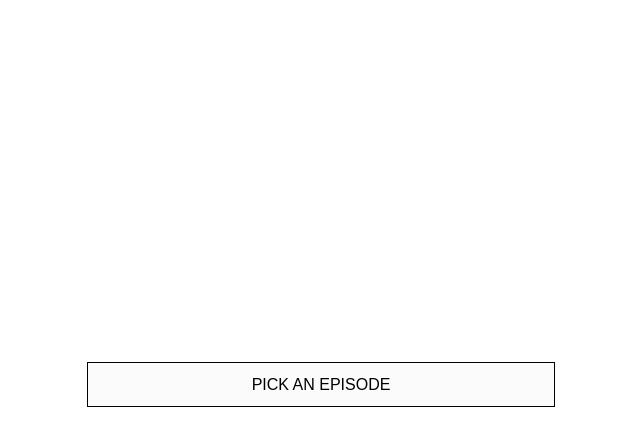
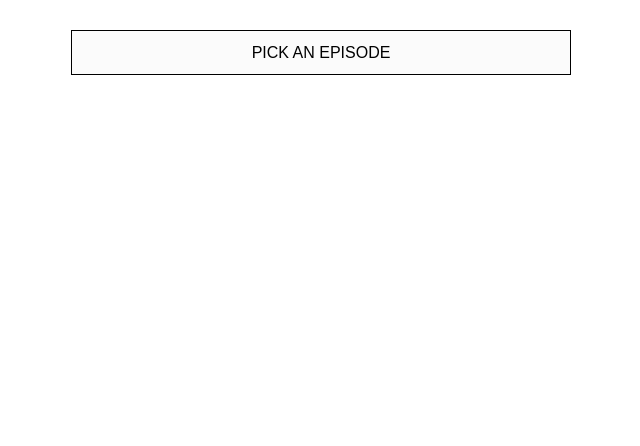
Before and after one commit to caleblawrence/random-office-episode, a Next.js app: page / in a window 1280 px wide. Shown: the top 446 px of the page, without its empty margins (319-959 px from the left). Built offline with nearby package versions, Linux system fonts and the light colour scheme.

Commit message:
style fixes

```diff
--- a/pages/buttons.scss
+++ b/pages/buttons.scss
@@ -25,9 +25,10 @@ $black: black;
     display: flex;
     flex-direction: column;
     justify-content: center;
-    padding: 1em;
     text-align: center;
-    width: 500px;
+    width: 100%;
+    max-width: 500px;
+    margin-top: 20px;
 }
 
 
--- a/pages/index.js
+++ b/pages/index.js
@@ -53,16 +53,10 @@ const Home = () => {
 
       <style jsx>{`
       .container {
-        min-height: 100vh;
-        padding: 1rem;
-        display: flex;
-        flex-direction: column;
-        justify-content: center;
-        align-items: center;
+        margin: 10px;
       }
 
       main {
-        padding: 5rem 0;
         flex: 1;
         display: flex;
         flex-direction: column;
@@ -83,7 +77,6 @@ const Home = () => {
 
       .overview {
         max-width: 500px;
-        padding: 10px;
         height: 100px;
         overflow: scroll;
         font-family: Roboto;
```
